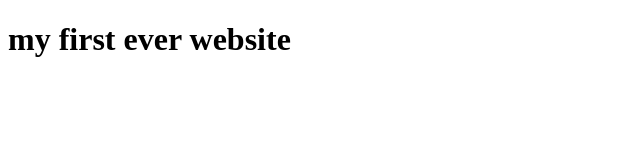
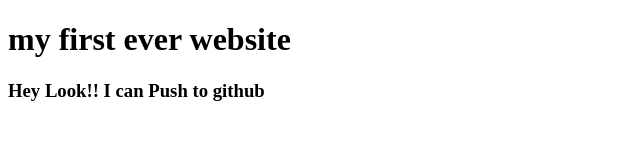
Before and after one commit to MasumRomel/first-website, a plain HTML site: page index.html in a window 1280 px wide. Shown: the whole page, without its empty margins (0-640 px from the left). Drawn offline with Linux system fonts and the light colour scheme.

Commit message:
learned github

```diff
--- a/index.html
+++ b/index.html
@@ -7,5 +7,6 @@
 </head>
 <body>
     <h1>my first ever website</h1>
+    <h3>Hey Look!! I can Push to github</h3>
 </body>
 </html>
```
